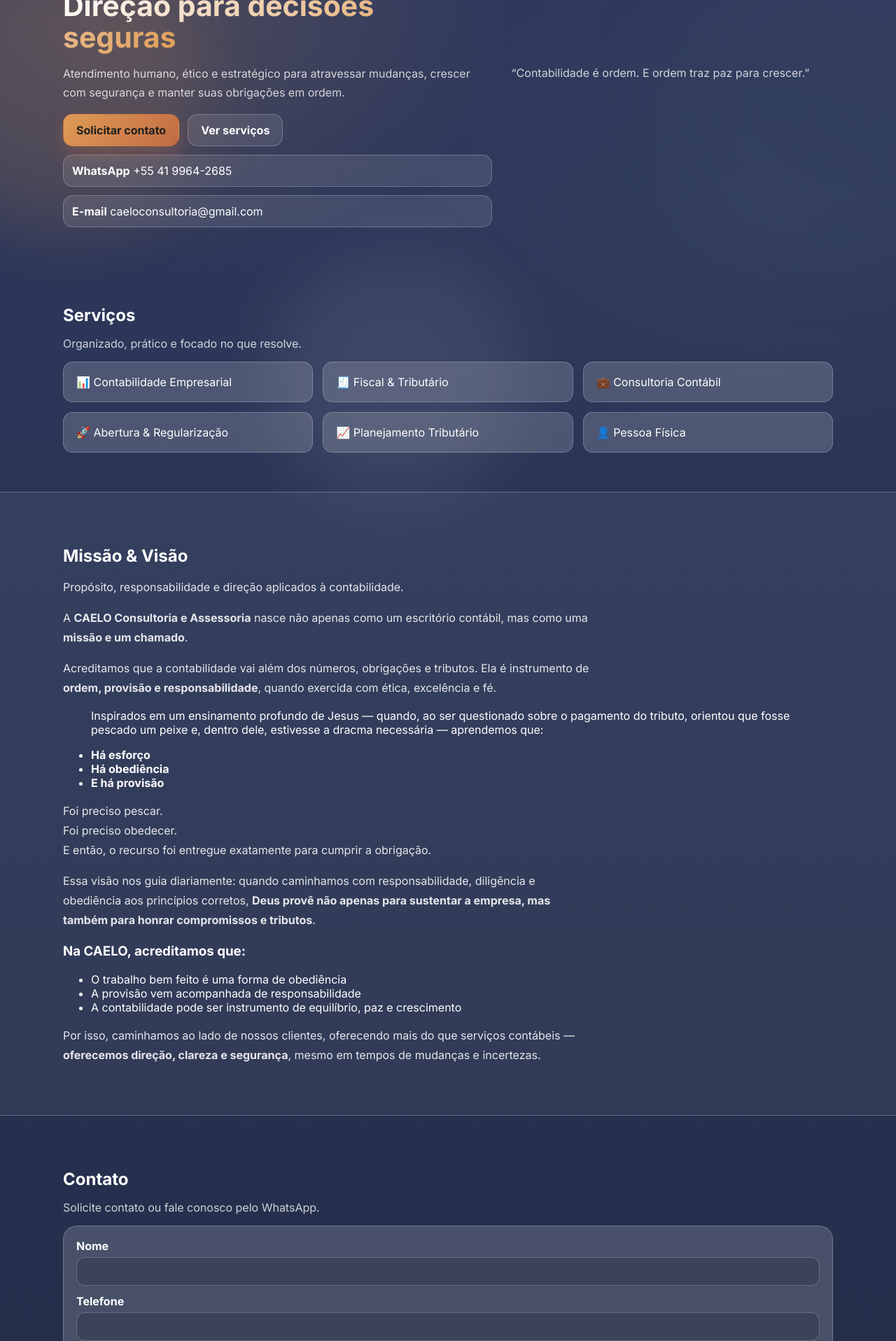
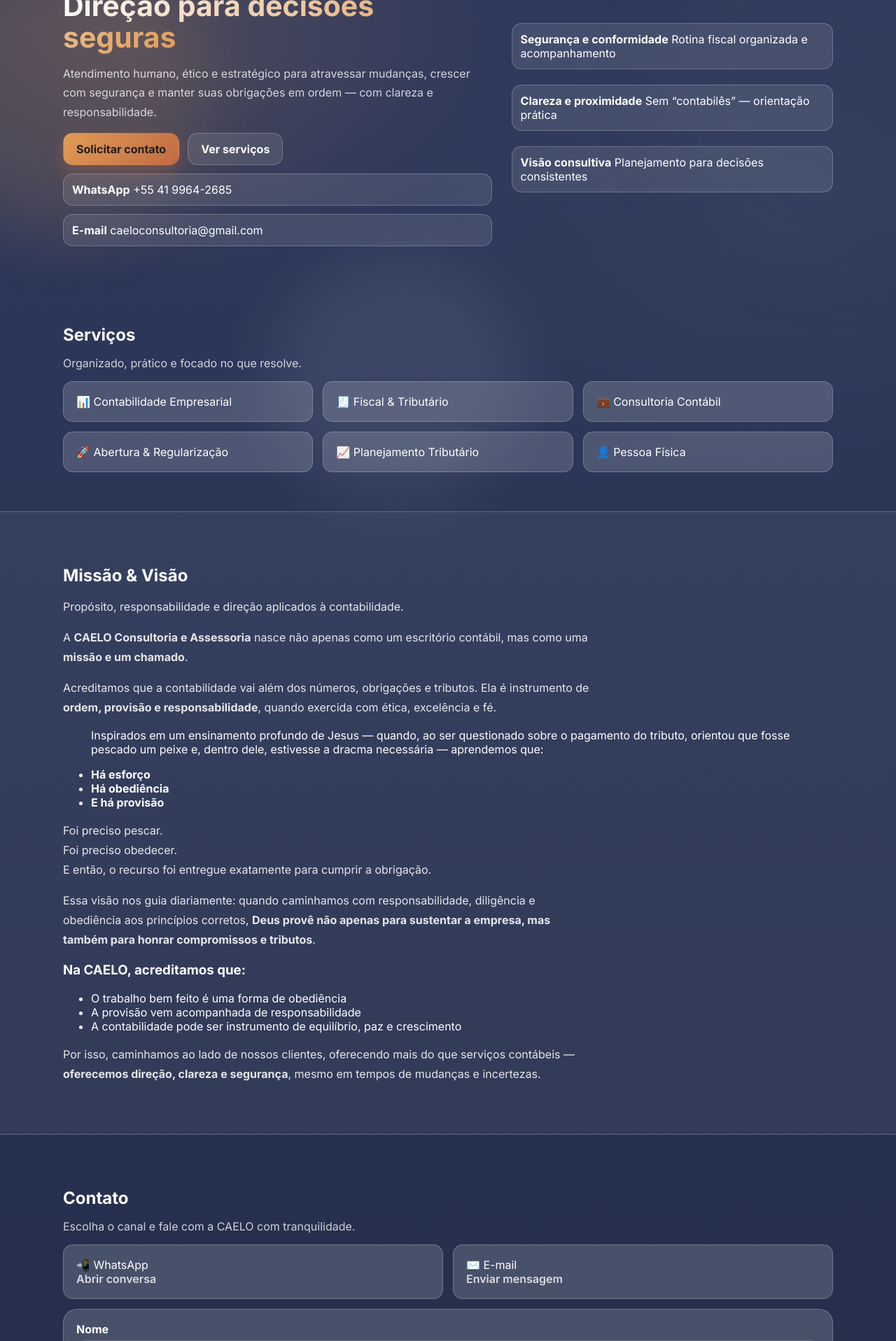
Before and after one commit to WilsonNous/caelo, a Flask app: template templates/index.html in a window 1280 px wide. Shown: the part 240-2157 px from the top of the page at 70% size. Run offline with Flask 3, Linux system fonts and the light colour scheme; the template is opened without the code that fills it: most values are stand-ins (such as "Sample title", 1, 10 or a date in 2020).

Commit message:
Update index.html

```diff
--- a/templates/index.html
+++ b/templates/index.html
@@ -3,7 +3,7 @@
 <head>
   <meta charset="UTF-8" />
   <meta name="viewport" content="width=device-width,initial-scale=1" />
-  <meta name="theme-color" content="#0b1b3a" />
+  <meta name="theme-color" content="#222C47" />
   <title>CAELO | Consultoria e Assessoria</title>
 
   <meta name="description"
@@ -29,7 +29,7 @@
 <header class="header" id="top">
   <div class="container header__inner">
 
-    <a class="brand" href="#top">
+    <a class="brand" href="#top" aria-label="Ir para o topo">
       <img class="brand__logo" src="/static/img/logo.png" alt="CAELO" />
       <div class="brand__text">
         <strong>CAELO</strong>
@@ -37,21 +37,23 @@
       </div>
     </a>
 
-    <nav class="nav">
-      <button class="nav__toggle" id="navToggle">
+    <nav class="nav" aria-label="Navegação">
+      <button class="nav__toggle" id="navToggle" aria-label="Abrir menu" aria-expanded="false">
         <span></span><span></span><span></span>
       </button>
 
       <ul class="nav__list" id="navList">
         <li><a href="#servicos">Serviços</a></li>
-        <li><a href="#diferenciais">Diferenciais</a></li>
         <li><a href="#visao">Missão & Visão</a></li>
         <li><a href="#contato">Contato</a></li>
         <li class="nav__cta">
-          <a class="btn btn--small btn--primary" target="_blank"
-             href="https://wa.me/554199642685">
+          <a class="btn btn--small btn--primary" target="_blank" rel="noopener"
+             href="https://wa.me/554199642685?text=Olá!%20Gostaria%20de%20saber%20mais%20sobre%20a%20CAELO%20e%20seus%20serviços.">
             WhatsApp
           </a>
+        </li>
+        <li>
+          <a href="/login" style="opacity:.75">Área do cliente</a>
         </li>
       </ul>
     </nav>
@@ -65,9 +67,9 @@
 <section class="hero">
   <div class="container hero__grid">
 
+    <!-- Conteúdo -->
     <div class="hero__content">
       <div class="badge reveal">
-        <span class="dot"></span>
         Contabilidade consultiva • Clara • Atualizada
       </div>
 
@@ -77,8 +79,8 @@
       </h1>
 
       <p class="reveal">
-        Atendimento humano, ético e estratégico para atravessar mudanças,
-        crescer com segurança e manter suas obrigações em ordem.
+        Atendimento humano, ético e estratégico para atravessar mudanças, crescer com segurança
+        e manter suas obrigações em ordem — com clareza e responsabilidade.
       </p>
 
       <div class="hero__actions reveal">
@@ -86,7 +88,8 @@
         <a class="btn btn--ghost" href="#servicos">Ver serviços</a>
       </div>
 
-      <div class="hero__meta reveal">
+      <!-- Atalhos rápidos (ótimo no mobile) -->
+      <div class="hero__meta reveal" aria-label="Canais de contato">
         <div class="meta-card">
           <strong>WhatsApp</strong>
           <span>+55 41 9964-2685</span>
@@ -98,11 +101,28 @@
       </div>
     </div>
 
+    <!-- Visual / Proposta de valor -->
     <div class="hero__visual reveal">
       <div class="glass">
         <p class="quote">
           “Contabilidade é ordem. E ordem traz paz para crescer.”
         </p>
+
+        <div style="margin-top:14px; display:grid; gap:10px;">
+          <div class="meta-card" style="min-width:auto;">
+            <strong>Segurança e conformidade</strong>
+            <span>Rotina fiscal organizada e acompanhamento</span>
+          </div>
+          <div class="meta-card" style="min-width:auto;">
+            <strong>Clareza e proximidade</strong>
+            <span>Sem “contabilês” — orientação prática</span>
+          </div>
+          <div class="meta-card" style="min-width:auto;">
+            <strong>Visão consultiva</strong>
+            <span>Planejamento para decisões consistentes</span>
+          </div>
+        </div>
+
       </div>
     </div>
 
@@ -128,7 +148,7 @@
   </div>
 </section>
 
-<!-- MISSÃO & VISÃO (VERSÃO COMPLETA) -->
+<!-- MISSÃO & VISÃO -->
 <section class="section section--alt" id="visao">
   <div class="container">
 
@@ -201,32 +221,47 @@
 
     <div class="section__head">
       <h2>Contato</h2>
-      <p>Solicite contato ou fale conosco pelo WhatsApp.</p>
+      <p>Escolha o canal e fale com a CAELO com tranquilidade.</p>
+    </div>
+
+    <!-- Atalhos (melhor UX no mobile) -->
+    <div class="grid cards" style="grid-template-columns: repeat(2, 1fr); margin-bottom: 14px;">
+      <a class="card" target="_blank" rel="noopener"
+         href="https://wa.me/554199642685?text=Olá!%20Vim%20pelo%20portal%20CAELO%20e%20gostaria%20de%20falar%20sobre%20serviços%20contábeis.">
+        📲 WhatsApp<br><span style="opacity:.8; font-weight:600;">Abrir conversa</span>
+      </a>
+      <a class="card"
+         href="mailto:caeloconsultoria@gmail.com?subject=Contato%20pelo%20Portal%20CAELO&body=Olá!%20Gostaria%20de%20saber%20mais%20sobre%20os%20serviços.">
+        ✉️ E-mail<br><span style="opacity:.8; font-weight:600;">Enviar mensagem</span>
+      </a>
     </div>
 
     <form class="contact__form" method="POST" action="/lead">
-
       <div class="field">
-        <label>Nome</label>
-        <input name="nome" required>
+        <label for="nome">Nome</label>
+        <input id="nome" name="nome" required autocomplete="name">
       </div>
 
       <div class="field">
-        <label>Telefone</label>
-        <input name="telefone" required>
+        <label for="telefone">Telefone (WhatsApp)</label>
+        <input id="telefone" name="telefone" required autocomplete="tel">
       </div>
 
       <div class="field">
-        <label>E-mail</label>
-        <input name="email">
+        <label for="email">E-mail (opcional)</label>
+        <input id="email" name="email" autocomplete="email">
       </div>
 
       <div class="field">
-        <label>Mensagem</label>
-        <textarea name="mensagem" required></textarea>
+        <label for="mensagem">Mensagem</label>
+        <textarea id="mensagem" name="mensagem" required rows="4"></textarea>
       </div>
 
-      <button class="btn btn--primary">Enviar mensagem</button>
+      <button class="btn btn--primary" type="submit">Enviar mensagem</button>
+
+      <p style="margin:10px 0 0; color: rgba(255,255,255,.70); font-size:.92rem;">
+        Atendimento com ética, sigilo e clareza.
+      </p>
     </form>
 
   </div>
@@ -250,13 +285,14 @@
       <a href="#servicos">Serviços</a>
       <a href="#visao">Missão & Visão</a>
       <a href="#contato">Contato</a>
-      <a href="/login" style="opacity:.6">Área do cliente</a>
+      <a href="/login" style="opacity:.75">Área do cliente</a>
     </div>
 
   </div>
 
   <div class="footer__bottom">
-    © {{ year }} CAELO Consultoria e Assessoria
+    <span>© {{ year }} CAELO Consultoria e Assessoria. Todos os direitos reservados.</span>
+    <span class="muted">Desenvolvido por <strong>Nous Tecnologia</strong>.</span>
   </div>
 </footer>
 
```
